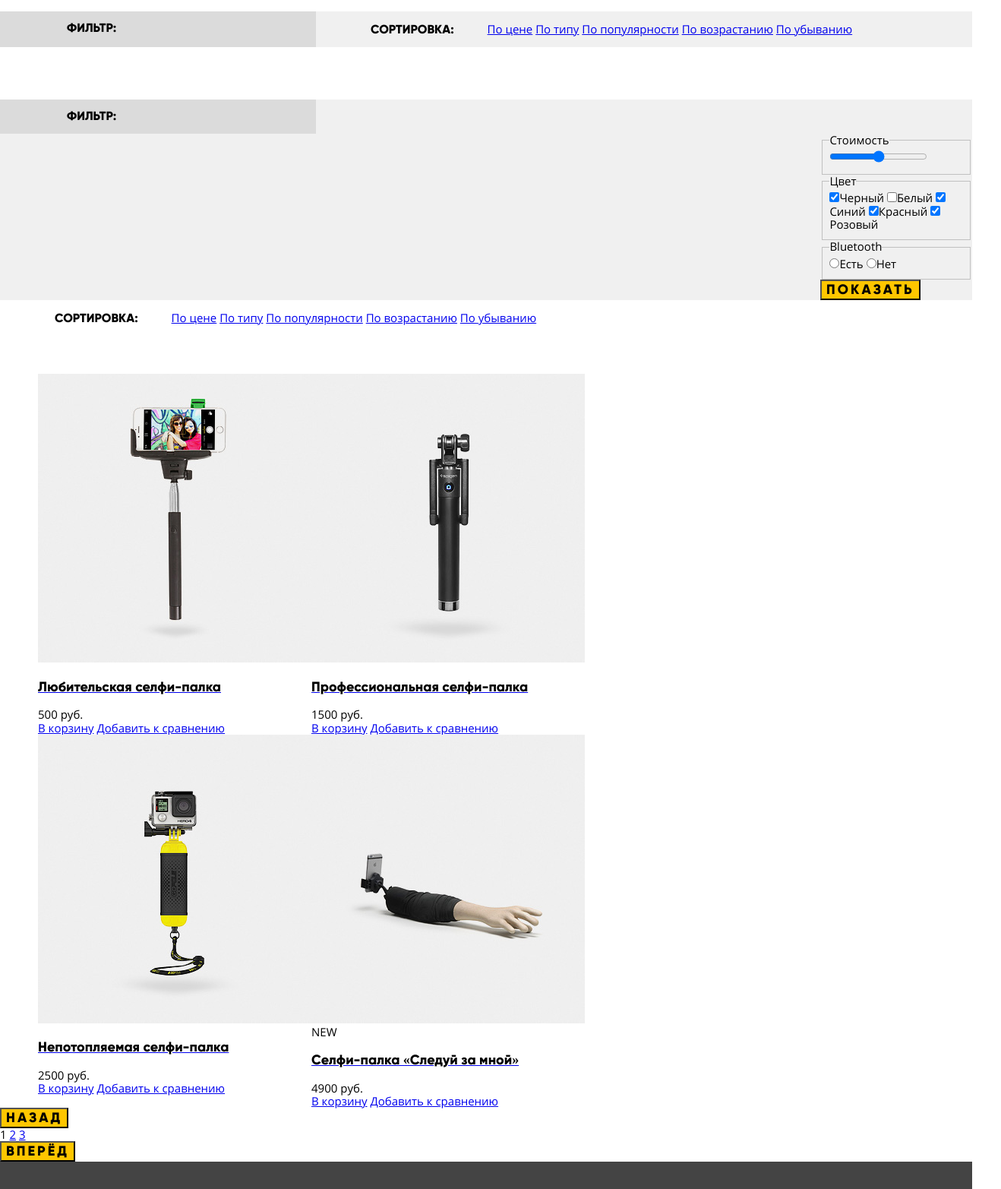
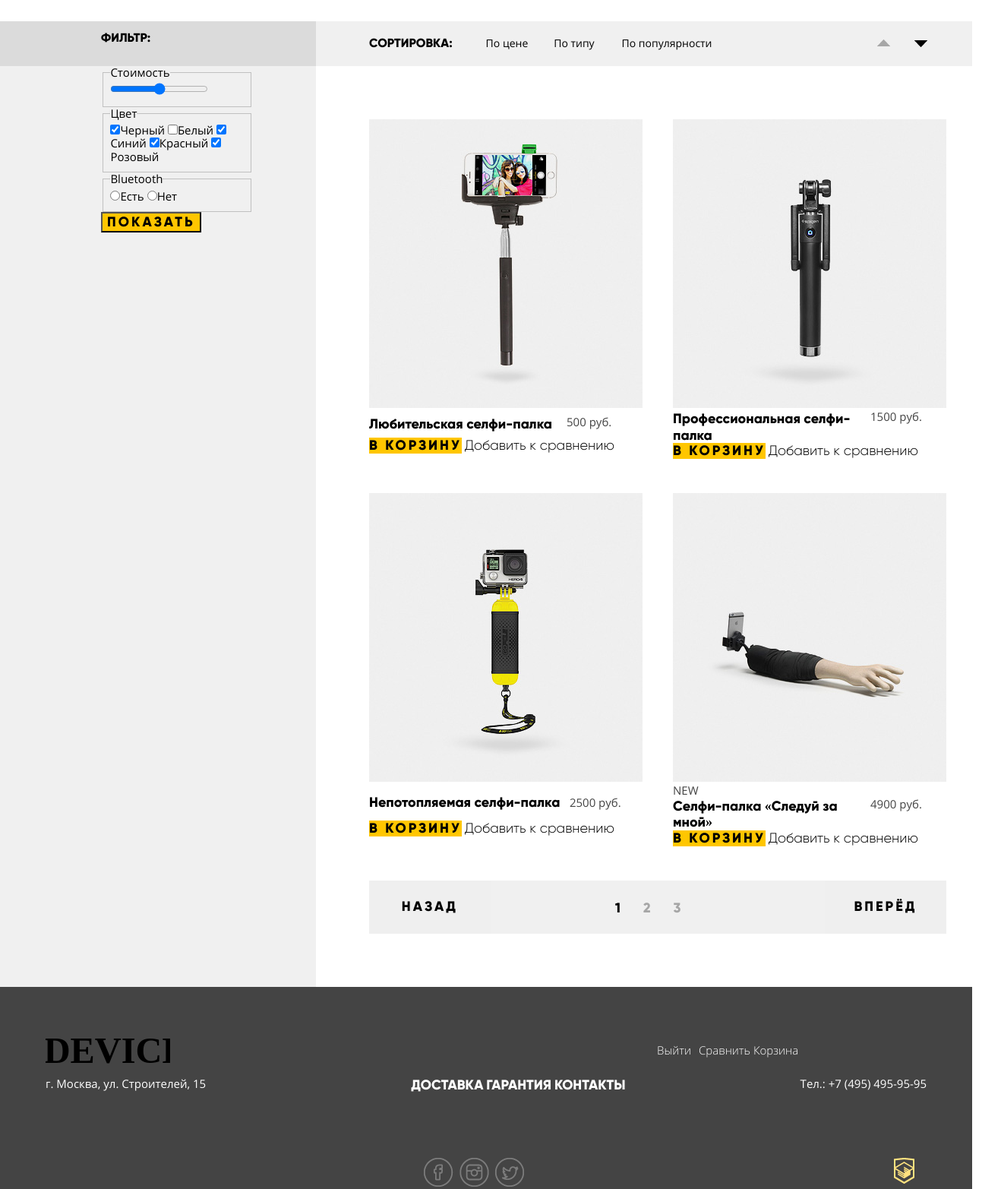
Before and after one commit to PlahtijVadim/302993-device, a plain HTML site: page catalog.html in a window 1280 px wide. Shown: the part 460-2025 px from the top of the page at 76% size, 1318 px wide, since content can reach past the window. Drawn offline with Linux system fonts and the light colour scheme.

Commit message:
Device сетка, шрифты, спрайты

```diff
--- a/catalog.html
+++ b/catalog.html
@@ -16,15 +16,18 @@
       <div class="container">
         <div class="header-user-block">
           <form class="main-header-search" action="https://echo.htmlacademy.ru" method="get">
+            <input type="submit" value="">
             <input type="search" name="search" placeholder="Поиск по сайту">
-            <input type="submit" value="Найти">
           </form>
 
-          <ul class="user-block">
-            <li><span class="username">Валентин Петухов</span><a class="logout" href="#">Выйти</a></li>
-            <li><a class="compare" href="#">Сравнить</a></li>
-            <li><a class="basket" href="#">Корзина</a></li>
-          </ul>
+          <div class="user-block">
+            <span class="username">Валентин Петухов</span>
+            <a class="logout" href="#">Выйти</a></li>
+          </div>
+          <div class="shop-activity">
+            <a class="compare" href="#">Сравнить</a>
+            <a class="basket" href="#">Корзина</a>
+          </div>
         </div>
         <nav class="main-navigation">
           <ul>
@@ -74,7 +77,9 @@
         <h1 class="content-title">Моноподы для селфи</h1>
         <ul class="breadcrumbs">
           <li><a href="#">Главная</a></li>
+          <span class="nav-arrow-icon"></span>
           <li><a href="#">Каталог товаров</a></li>
+          <span class="nav-arrow-icon"></span>
           <li><a>Моноподы для селфи</a></li>
         </ul>
     </div>
@@ -93,7 +98,7 @@
         <div class="sort-container">
           <div class="result-sort">
           <h2 class="filter-title">Сортировка:</h2>
-          <ul>
+          <ul class="sort-block">
             <li>
               <a href="#">По цене</a>
             </li>
@@ -103,28 +108,21 @@
             <li>
               <a href="#">По популярности</a>
             </li>
-            <li class="less-to-more">
-              <a href="#">По возрастанию</a>
+            <li>
+              <a class="less-to-more" href="#"></a>
             </li>
-            <li class="more-to-less">
-              <a href="#">По убыванию</a>
+            <li>
+              <a class="more-to-less" href="#">123li</a>
             </li>
           </ul>
         </div>
         </div>
       </div>
     </div>
-
-    <br><br><br><br>
    <!-- ////////// -->
-   <div class="catalog-head-filter">
+   <div class="catalog-content">
      <div class="filter-column">
-          <div class="filter-header">
        <div class="filter-container">
-              <h2 class="filter-title">Фильтр:</h2>
-            </div>
-          </div>
-          <div class="filter-content">
          <form class="catalog-filters">
            <fieldset class="price-range-filter">
                <legend>Стоимость</legend>
@@ -161,50 +159,23 @@
          </form>
        </div>
      </div>
-        <!-- Конец правой колонки -->
-        <div class="content-column">
-          <div class="result-sort">
-            <h2 class="filter-title">Сортировка:</h2>
-            <ul>
-              <li>
-                <a href="#">По цене</a>
-              </li>
-              <li>
-                <a href="#">По типу</a>
-              </li>
-              <li>
-                <a href="#">По популярности</a>
-              </li>
-              <li class="less-to-more">
-                <a href="#">По возрастанию</a>
-              </li>
-              <li class="more-to-less">
-                <a href="#">По убыванию</a>
-              </li>
-            </ul>
-          </div>
-
+     <div class="sort-column">
        <div class="catalog-content-result">
-
-
-
          <div class="catalog-content-items">
-
-
            <article class="catalog-content-item dropdown-buttons">
              <div class="img-content-item">
                <img width="360" height="380" alt="Любительская селфи-палка" src="img/item-1.jpg">
              </div>
-                <a href="#">
-                  <h3 class="item-title">Любительская селфи-палка</h3>
-                </a>
+             <div class="title-price-container">
+               <h3 class="item-title"><a href="#">Любительская селфи-палка</a></h3>
+             </div>
              <div class="item-price">
                500 руб.
              </div>
              <!-- Выпадающие кнопки "В корзину" и "Добавить к сравнению" -->
              <div class="dropdown-buttons-content">
-                  <a class="more-btn" href="#">В корзину</a>
-                  <a  href="#">Добавить к сравнению</a>
+               <a class="btn" href="#">В корзину</a>
+               <a href="#">Добавить к сравнению</a>
              </div>
            </article>
 
@@ -212,16 +183,16 @@
              <div class="img-content-item">
                <img width="360" height="380" alt="Профессиональная селфи-палка " src="img/item-2.jpg">
              </div>
-                <a href="#">
-                  <h3 class="item-title">Профессиональная селфи-палка</h3>
-                </a>
+             <div class="title-price-container">
+               <h3 class="item-title"><a href="#">Профессиональная селфи-палка</a></h3>
+             </div>
              <div class="item-price">
                1500 руб.
              </div>
              <!-- Выпадающие кнопки "В корзину" и "Добавить к сравнению" -->
              <div class="dropdown-buttons-content">
-                  <a class="more-btn" href="#">В корзину</a>
-                  <a  href="#">Добавить к сравнению</a>
+               <a class="btn" href="#">В корзину</a>
+               <a href="#">Добавить к сравнению</a>
              </div>
            </article>
 
@@ -229,16 +200,17 @@
              <div class="img-content-item">
                <img width="360" height="380" alt="Непотопляемая селфи-палка" src="img/item-3.jpg">
              </div>
-                <a href="#">
-                  <h3 class="item-title">Непотопляемая селфи-палка</h3>
-                </a>
+             <div class="title-price-container">
+               <h3 class="item-title"><a href="#">Непотопляемая селфи-палка</a></h3>
                <div class="item-price">
                  2500 руб.
                </div>
+             </div>
+
              <!-- Выпадающие кнопки "В корзину" и "Добавить к сравнению" -->
              <div class="dropdown-buttons-content">
-                  <a class="more-btn" href="#">В корзину</a>
-                  <a  href="#">Добавить к сравнению</a>
+               <a class="btn" href="#">В корзину</a>
+               <a href="#">Добавить к сравнению</a>
              </div>
            </article>
 
@@ -249,34 +221,28 @@
                  NEW
                </div>
              </div>
-                <a href="#">
-                  <h3 class="item-title">Селфи-палка «Следуй за мной»</h3>
-                </a>
+             <div class="title-price-container">
+               <h3 class="item-title"><a href="#">Селфи-палка «Следуй за мной»</a></h3>
+             </div>
              <div class="item-price">
                4900 руб.
              </div>
              <!-- Выпадающие кнопки "В корзину" и "Добавить к сравнению" -->
              <div class="dropdown-buttons-content">
-                  <a class="more-btn" href="#">В корзину</a>
-                  <a  href="#">Добавить к сравнению</a>
+               <a class="btn" href="#">В корзину</a>
+               <a href="#">Добавить к сравнению</a>
              </div>
            </article>
-
-
          </div>
 
-
          <div class="catalog-content-nav">
-              <button class="btn catalog-prev" type="button">Назад</button>
+           <button class="catalog-prev" type="button">Назад</button>
            <nav class="catalog-pagination">
              <a>1</a>
              <a href="#">2</a>
              <a href="#">3</a>
            </nav>
-              <button class="btn catalog-next" type="button">Вперёд</button>
-            </div>
-
-
+           <button class="catalog-next" type="button">Вперёд</button>
          </div>
        </div>
     </div>
@@ -287,11 +253,11 @@
            <img src="img/logo.svg" width="164" height="36" alt="Device">
          </div>
          <div class="footer-user-block">
-            <ul>
-              <li><a class="login" href="#">Войти</a></li>
-              <li><a class="compare" href="#">Сравнить</a></li>
-              <li><a class="basket" href="#">Корзина</a></li>
-            </ul>
+           <a class="logout" href="#">Выйти</a></li>
+         </div>
+         <div class="footer-shop-activity">
+           <a class="compare" href="#">Сравнить</a>
+           <a class="basket" href="#">Корзина</a>
          </div>
        <div class="footer-contacts-navigation">
          <p>г. Москва, ул. Строителей, 15</p>
--- a/css/style.css
+++ b/css/style.css
@@ -72,7 +72,6 @@ body {
 
 .header-user-block {
   display: flex;
-
 }
 
 .main-header-search {
@@ -96,6 +95,7 @@ body {
   border: 0;
   width: 110px;
   background-color: #FFE27F;
+  opacity: 0.3;
 }
 
 .main-header-search input[type="search"]::-webkit-input-placeholder,
@@ -116,22 +116,34 @@ body {
   padding: 0;
 }
 
-.user-block li {
-  display: inline-block;
+.username {
+  font-weight: 300;
+  line-height: 36px;
+  color: #000000;
+  margin-right: 20px;
 }
 
-.user-block li:nth-child(2) {
-  margin-left: 70px;
+.logout {
+  display: inline-block;
+  width: 5px;
+  height: 18px;
+  /*background: #FFE27F url("../img/spritesheet.png") no-repeat;
+  background-position: -538px -7px;*/
 }
 
-.user-block li:nth-child(3) {
-  margin-left: 70px;
+.user-block .logout {
+  opacity: 0.3;
 }
 
-.user-block a {
+.user-block a,
+.shop-activity a {
   color: #000000;
   font-weight: 300;
   text-decoration: none;
+}
+
+.shop-activity a:nth-child(2) {
+
 }
 
 .user-block .login {
@@ -151,6 +163,17 @@ body {
   background: #FFE27F url("../img/spritesheet.png") no-repeat;
   background-position: -74px -7px;
 }
+
+.user-block .compare::before {
+    content: "";
+    display: inline-block;
+    width: 5px;
+    height: 18px;
+    padding-left: 20px;
+    background: #FFE27F url("../img/spritesheet.png") no-repeat;
+    background-position: -74px -1px;
+}
+
 
 .user-block .basket {
   display: inline-block;
@@ -230,11 +253,12 @@ body {
 .slider-image img {
   display: block;
   margin: 0 auto;
+  margin-top: -30px;
 }
 
 .slider-container {
-  display: flex;
-  flex-wrap: wrap;
+  /*display: flex;
+  flex-wrap: wrap;*/
   width: 560px;
   margin-left: 40px;
 }
@@ -263,7 +287,8 @@ body {
 
 .slider-btn {
   display: flex;
-  width: 80px;
+  padding: 0;
+  /*width: 80px;*/
   height: 10px; /* не уверен, что верно, скорее костыль*/
   margin-left: auto;
   margin-right: 80px;
@@ -279,6 +304,7 @@ body {
   border-radius: 10px;
   margin-left: auto;
   margin-right: 23px;
+  padding: 0;
   cursor: pointer;
 }
 
@@ -534,6 +560,8 @@ body {
 }
 
 .footer-container {
+  display: flex;
+  flex-wrap: wrap;
   width: 1160px;
   margin: 0 auto;
   padding-top: 65px;
@@ -552,7 +580,7 @@ svg желтого цвета в css и поменять позицию расп
 }
 
 .footer-user-block {
-  min-width: 355px;
+  min-width: 55px;
   margin-left: 640px;
 }
 
@@ -560,7 +588,8 @@ svg желтого цвета в css и поменять позицию расп
   display: inline-block;
 }
 
-.footer-user-block a {
+.footer-user-block a,
+.footer-shop-activity a {
   font-size: 15px;
   line-height: 36px;
   font-family: "Open Sans";
@@ -569,14 +598,14 @@ svg желтого цвета в css и поменять позицию расп
   text-decoration: none;
 }
 
-.footer-user-block .login {
+/*.footer-user-block .logout {
   display: inline-block;
   width: 5px;
   height: 18px;
   padding-left: 25px;
   background: #444444 url("../img/spritesheet.png") no-repeat;
   background-position: -571px -7px;
-}
+}*/
 
 .footer-user-block .compare {
   display: inline-block;
@@ -691,6 +720,7 @@ svg желтого цвета в css и поменять позицию расп
 .write-us-popup {
   width: 960px;
   border: 1px dotted #000; /* для удосбтво отображения уюеру когда буду делать тень*/
+  margin-
 }
 
 /* пока так реализовал, потом сделаю cо спрайтом */
@@ -779,7 +809,7 @@ svg желтого цвета в css и поменять позицию расп
     ========================================= */
 
 .catalog-content {
-
+  display: flex;
 }
 
 .catalog-item-name-block {
@@ -805,8 +835,17 @@ svg желтого цвета в css и поменять позицию расп
   line-height: 36px;
   color: #000000;
   text-decoration: none;
+  opacity: 0.3;
 }
 
+.nav-arrow-icon {
+  display: inline-block;
+  width: 4px;
+  height: 7px;
+  margin: 0 17px;
+  background: url("../img/spritesheet.png") no-repeat;
+  background-position: -346px -10px;
+}
 /* =============================
       CATALOG-CONTENT-FILTER
    ============================= */
@@ -849,27 +888,71 @@ svg желтого цвета в css и поменять позицию расп
   text-transform: uppercase;
 }
 
+.sort-block a {
+  font-size: 14px;
+  line-height: 18px;
+  text-decoration: none;
+  color: #000000;
+}
 
+.sort-block li:nth-child(2) {
+  margin-left: 30px;
+}
 
+.sort-block li:nth-child(3) {
+  margin-left: 32px;
+}
 
+.sort-block li:nth-child(4) {
+  margin-left: 214px;
 
+}
 
+.sort-block li:nth-child(5) {
+  margin-left: 26px;
+}
 
+a.less-to-more {
+  display: inline-block;
+  font-size: 0px;
+  width: 19px;
+  height: 19px;
+  background: url("../img/spritesheet.png") no-repeat;
+  background-position: -443px -1px;
+  cursor: pointer;
+  opacity: 0.3;
+}
 
+a.more-to-less  {
+  display: inline-block;
+  font-size: 0px;
+  width: 19px;
+  height: 19px;
+  background: url("../img/spritesheet.png") no-repeat;
+  background-position: -406px -10px;
+  cursor: pointer;
+}
 
 .filter-column {
-
+  width: 32.5%;
   background-color: #f0f0f0;
   color: #000000;
   margin-left: auto;
 }
 
+.filter-block {
+  padding-left: 45px;
+}
+
+.sort-column {
+  width: 67.5%;
+}
 
 
 
 .catalog-filters {
   width: 200px;
-  margin-left: auto;
+  padding-left: 45px;
 }
 
 
@@ -883,9 +966,25 @@ svg желтого цвета в css и поменять позицию расп
 .catalog-content-items {
   display: flex;
   flex-wrap: wrap;
-  margin-top: 50px;
-  margin-left: 50px;
+  margin-top: 70px;
+  margin-left: 70px;
   width: 832px;
+}
+
+.catalog-content-item {
+  display: flex;
+  flex-wrap: wrap;
+  width: 360px;
+  margin-right: 40px;
+  margin-bottom: 45px;
+}
+
+.catalog-content-item a {
+  font-size: 18px;
+  color: #000000;
+  font-family: "Gilroy";
+
+  text-decoration: none;
 }
 
 .result-sort {
@@ -898,12 +997,70 @@ svg желтого цвета в css и поменять позицию расп
 }
 
 .result-sort .filter-title {
-  margin-left: 72px;
+  margin-left: 70px;
+}
+
+.title-price-container {
+    vertical-align: baseline;
+
 }
 
 .item-title {
+  display: inline-block;
+  width: 260px;
+  font-weight: 800;
+  margin: 0;
+}
+
+.item-price {
+  display: inline-block;
+  padding-left: auto;
+}
+
+.catalog-content-nav {
+  display: flex;
+  width: 760px;
+  height: 70px;
+  margin-left: 70px;
+  margin-bottom: 70px;
+  background-color: #f0f0f0;
+}
+
+.catalog-content-nav .catalog-prev,
+.catalog-content-nav .catalog-pagination a,
+.catalog-content-nav .catalog-next  {
   font-size: 18px;
+  font-family: "Gilroy";
+  font-weight: 800;
   color: #000000;
-  font-family: "Gilroy";
-  font-weight: bold;
+  letter-spacing: 3px;
+  text-decoration: none;
+  text-transform: uppercase;
 }
+
+.catalog-prev,
+.catalog-next {
+  height: 70px;
+  min-width: 160px;
+  border: 0;
+}
+
+.catalog-next {
+
+}
+
+.catalog-pagination {
+  display: inline-block;
+  height: 70px;
+  margin: auto;
+  padding-top: 26px;
+  padding-bottom: 26px;
+}
+
+.catalog-pagination a {
+  padding-right: 23px;
+}
+
+.catalog-pagination a:nth-child(n + 2) {
+  opacity: 0.3;
+}
```
Also changed, not shown: index.html (+13 -10 lines). Lines whose indentation alone changed are shown as unchanged.
